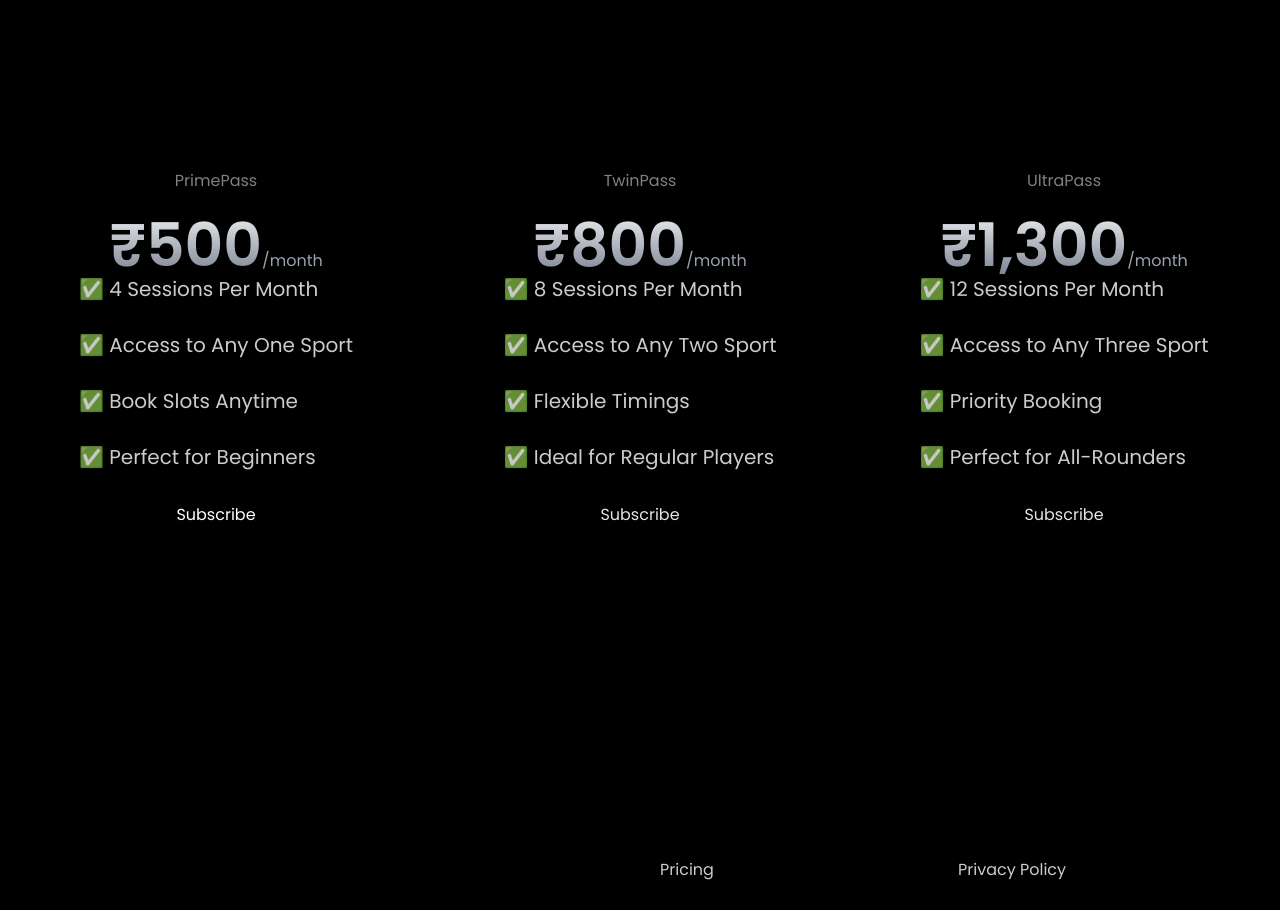
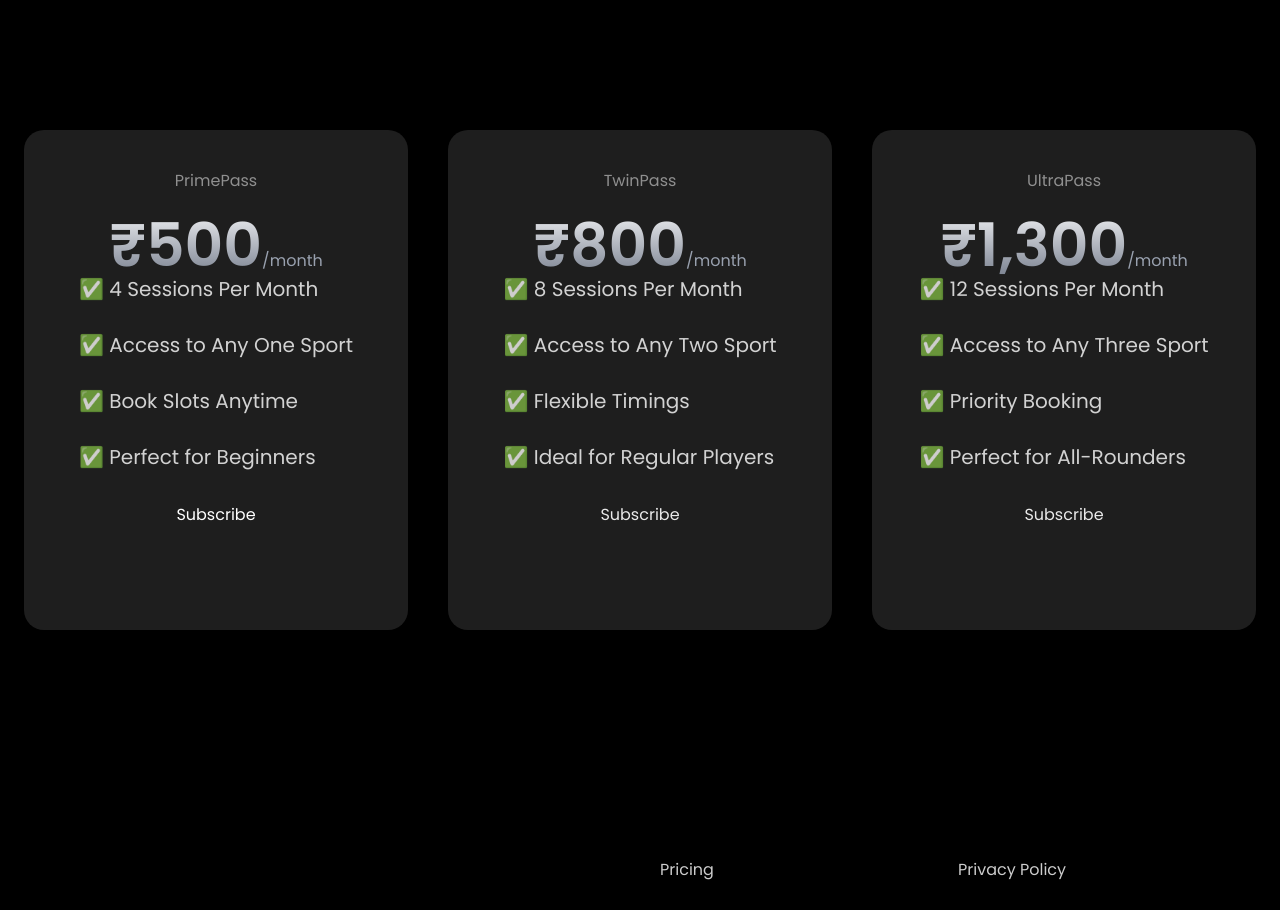
Before and after one commit to piyushbangaa/onesport, a React (Vite) app: page / in a window 1280 px wide. Shown: the part 1620-2530 px from the top of the page. Built offline with nearby package versions, Linux system fonts and the light colour scheme.

Commit message:
added glow hover effect to the pricing templates

```diff
--- a/src/components/Pricing.jsx
+++ b/src/components/Pricing.jsx
@@ -7,7 +7,7 @@ const Pricing = () => {
         Pricing
       </h1>
       <div className="mt-10 flex flex-row gap-10 min-h-[500px]">
-        <div className="pt-10 w-1/3 flex items-center flex-col border-2 border-gray-700 rounded-[20px]">
+      <div className="pt-10 w-1/3 flex items-center flex-col border-2 border-gray-700 rounded-[20px] bg-[#1E1E1E] text-white transition-all duration-300 hover:shadow-[0_0_40px_rgba(79,70,229,0.8)]">
           <h1 className="text-2xl font-semibold opacity-50 ">PrimePass</h1>  <br />
           <p><span className="text-6xl font-semibold bg-gradient-to-b from-white to-gray-500 bg-clip-text text-transparent">₹500</span><span className="text-gray-400">/month</span></p>
           <ul className="text-xl mt-10 space-y-7 opacity-80 ]]">
@@ -18,7 +18,8 @@ const Pricing = () => {
           </ul>
           <a href="#" className="mt-6 w-60 py-2 px-3 text-center border-2 border-gray-700 rounded-[15px] opacity-890">Subscribe</a>
         </div>
-        <div className="pt-10 w-1/3 flex flex-col items-center border-2 border-gray-700 rounded-[20px]">
+        <div className="pt-10 w-1/3 flex items-center flex-col border-2 border-gray-700 rounded-[20px] bg-[#1E1E1E] text-white transition-all duration-300 hover:shadow-[0_0_40px_rgba(79,70,229,0.8)]">
+
           <h1 className="text-2xl font-semibold opacity-50">TwinPass</h1> <br />
           <p><span className="text-6xl font-semibold bg-gradient-to-b from-white to-gray-500 bg-clip-text text-transparent">₹800</span><span className="text-gray-400">/month</span></p>
 
@@ -30,7 +31,7 @@ const Pricing = () => {
           </ul>
           <a href="#" className="mt-6 w-60 py-2 px-3 text-center border-2 border-gray-700 rounded-[15px] opacity-90">Subscribe</a>
         </div>
-        <div className="pt-10 w-1/3 flex flex-col items-center border-2 border-gray-700 rounded-[20px]">
+        <div className="pt-10 w-1/3 flex items-center flex-col border-2 border-gray-700 rounded-[20px] bg-[#1E1E1E] text-white transition-all duration-300 hover:shadow-[0_0_40px_rgba(79,70,229,0.8)]">
           <h1 className="text-2xl font-semibold opacity-50"> UltraPass</h1> <br />
           <p><span className="text-6xl font-semibold bg-gradient-to-b from-white to-gray-500 bg-clip-text text-transparent">₹1,300</span><span className="text-gray-400">/month</span></p>
           <ul className="text-xl mt-10 space-y-7 opacity-80">
```
Also changed, not shown: src/index.css (+4 -4 lines).
